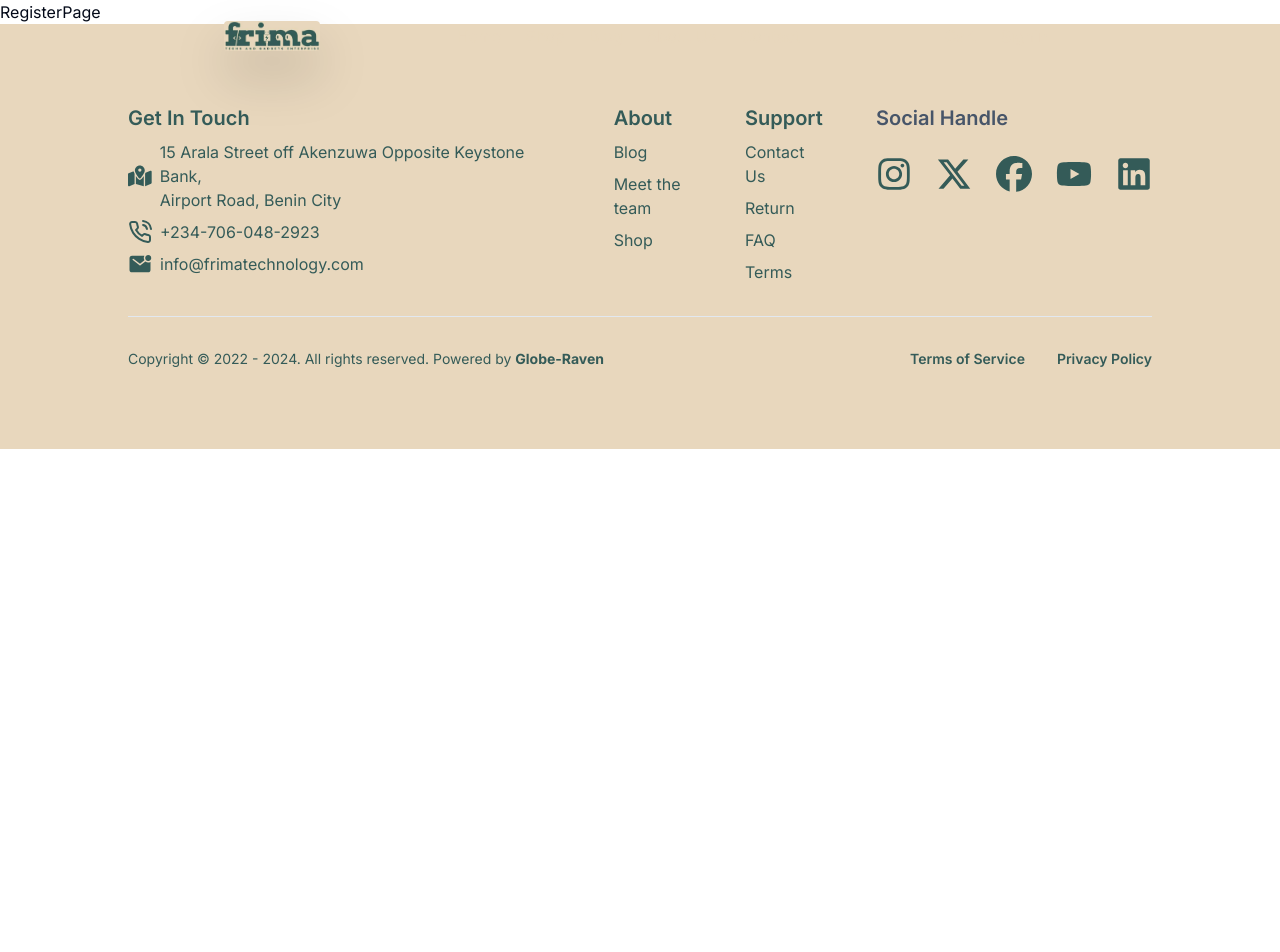
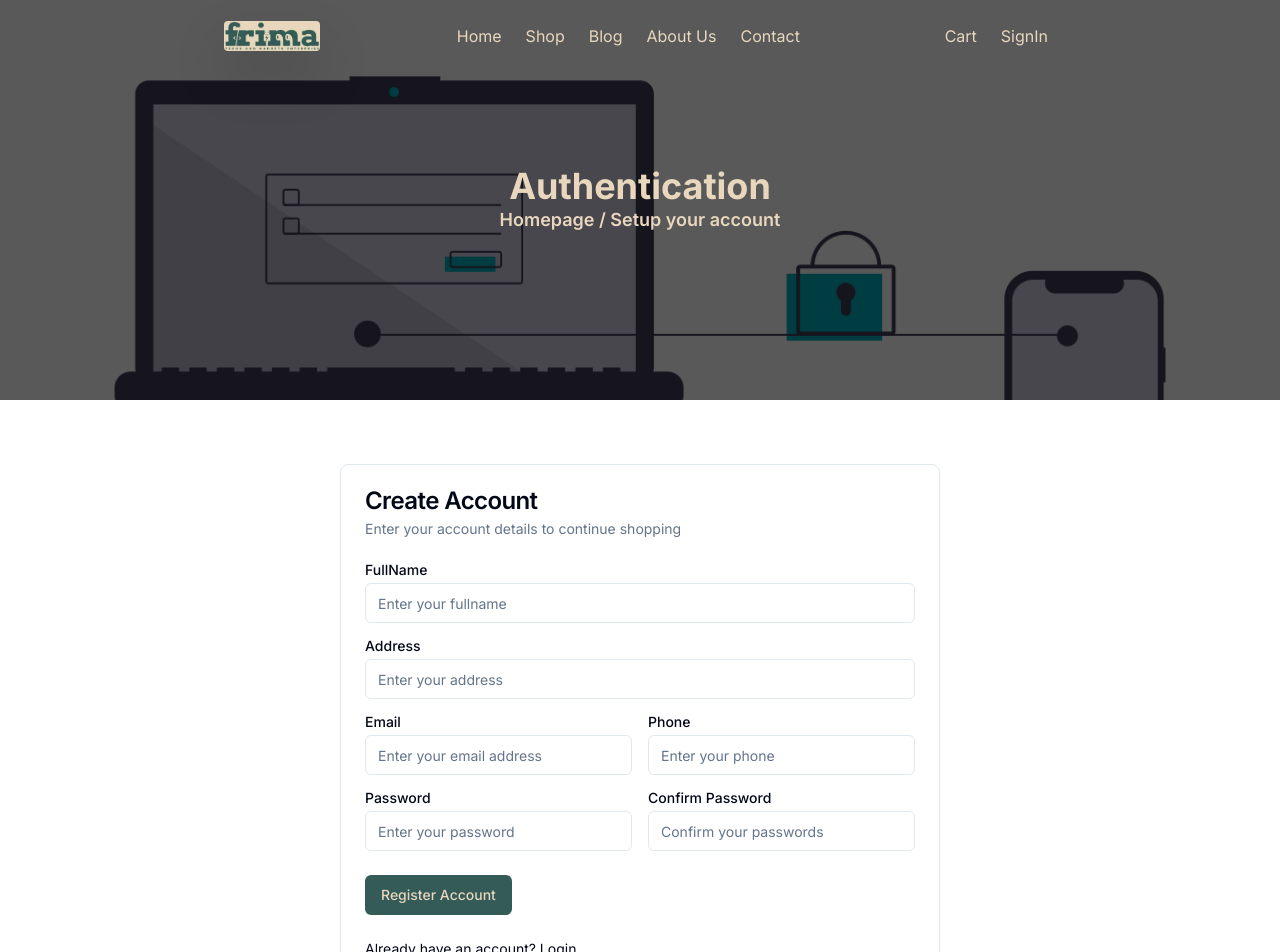
Before and after one commit to codeplan73/frimatech, a Next.js app: page /auth/register in a window 1280 px wide. Shown: the top 952 px of the page. Before the commit the page ends 800 px from the top, so only its background shows below. Built offline with nearby package versions, Linux system fonts and the light colour scheme.

Commit message:
completed auth pages design

```diff
--- a/app/auth/forgot/page.tsx
+++ b/app/auth/forgot/page.tsx
@@ -1,7 +1,58 @@
 import React from "react";
+import { Button } from "@/components/ui/button";
+import {
+  Card,
+  CardContent,
+  CardDescription,
+  CardFooter,
+  CardHeader,
+  CardTitle,
+} from "@/components/ui/card";
+import { Input } from "@/components/ui/input";
+import { Label } from "@/components/ui/label";
+import Banner from "@/components/page-banner";
 
 const ForgotPasswordPage = () => {
-  return <div>ForgotPasswordPage</div>;
+  return (
+    <div className="">
+      <Banner
+        currentPage=""
+        style={{ backgroundImage: "url('/img/auth.png')" }}
+        title="Forgot Password"
+        link="/"
+      />
+      <div className="flex items-center justify-center py-16 px-10">
+        <Card className="w-[420px]">
+          <CardHeader>
+            <CardTitle>Forgot Password</CardTitle>
+            <CardDescription>Enter your email address</CardDescription>
+          </CardHeader>
+          <form>
+            <CardContent>
+              <div className="grid w-full items-center gap-4">
+                <div className="flex flex-col space-y-1.5">
+                  <Label htmlFor="name">Email</Label>
+                  <Input
+                    id="name"
+                    type="email"
+                    placeholder="Enter your email address"
+                  />
+                </div>
+              </div>
+            </CardContent>
+            <CardFooter className="flex justify-between">
+              <Button
+                type="submit"
+                className="w-full bg-bgPrimary text-textPrimary hover:text-white"
+              >
+                Send Reset Link
+              </Button>
+            </CardFooter>
+          </form>
+        </Card>
+      </div>
+    </div>
+  );
 };
 
 export default ForgotPasswordPage;
--- a/app/auth/login/page.tsx
+++ b/app/auth/login/page.tsx
@@ -10,14 +10,6 @@ import {
 } from "@/components/ui/card";
 import { Input } from "@/components/ui/input";
 import { Label } from "@/components/ui/label";
-import {
-  Select,
-  SelectContent,
-  SelectItem,
-  SelectTrigger,
-  SelectValue,
-} from "@/components/ui/select";
-import { Switch } from "@/components/ui/switch";
 import Banner from "@/components/page-banner";
 import Link from "next/link";
 
@@ -60,7 +52,10 @@ const LoginPage = () => {
               </div>
             </CardContent>
             <CardFooter className="flex justify-between">
-              <Button variant="secondary" type="submit" className="w-full">
+              <Button
+                type="submit"
+                className="w-full bg-bgPrimary text-textPrimary hover:text-white"
+              >
                 SignIn
               </Button>
             </CardFooter>
--- a/app/auth/register/page.tsx
+++ b/app/auth/register/page.tsx
@@ -1,7 +1,113 @@
 import React from "react";
+import { Button } from "@/components/ui/button";
+import {
+  Card,
+  CardContent,
+  CardDescription,
+  CardFooter,
+  CardHeader,
+  CardTitle,
+} from "@/components/ui/card";
+import { Input } from "@/components/ui/input";
+import { Label } from "@/components/ui/label";
+import Banner from "@/components/page-banner";
+import Link from "next/link";
 
 const RegisterPage = () => {
-  return <div>RegisterPage</div>;
+  return (
+    <div className="">
+      <Banner
+        currentPage="Setup your account"
+        style={{ backgroundImage: "url('/img/auth.png')" }}
+        title="Authentication"
+        link="/"
+      />
+      <div className="flex items-center justify-center py-16 px-10">
+        <Card className="w-6/12">
+          <CardHeader>
+            <CardTitle>Create Account</CardTitle>
+            <CardDescription>
+              Enter your account details to continue shopping
+            </CardDescription>
+          </CardHeader>
+          <form>
+            <CardContent>
+              <div className="flex flex-col w-full items-center gap-4">
+                <div className="flex flex-col space-y-1.5 w-full">
+                  <Label htmlFor="name">FullName</Label>
+                  <Input
+                    id="name"
+                    type="text"
+                    placeholder="Enter your fullname"
+                  />
+                </div>
+                <div className="flex flex-col space-y-1.5 w-full">
+                  <Label htmlFor="name">Address</Label>
+                  <Input
+                    id="name"
+                    type="text"
+                    placeholder="Enter your address"
+                  />
+                </div>
+                <div className="flex flex-col md:flex-row w-full gap-4">
+                  <div className="flex flex-col space-y-1.5 flex-1">
+                    <Label htmlFor="name">Email</Label>
+                    <Input
+                      id="name"
+                      type="email"
+                      className="w-full"
+                      placeholder="Enter your email address"
+                    />
+                  </div>
+                  <div className="flex flex-col space-y-1.5 flex-1">
+                    <Label htmlFor="name">Phone</Label>
+                    <Input
+                      id="name"
+                      type="text"
+                      placeholder="Enter your phone"
+                    />
+                  </div>
+                </div>
+
+                <div className="flex flex-col md:flex-row w-full gap-4">
+                  <div className="flex flex-col space-y-1.5 flex-1">
+                    <Label htmlFor="name">Password</Label>
+                    <Input
+                      id="name"
+                      type="password"
+                      className="w-full"
+                      placeholder="Enter your password"
+                    />
+                  </div>
+                  <div className="flex flex-col space-y-1.5 flex-1">
+                    <Label htmlFor="name">Confirm Password</Label>
+                    <Input
+                      id="name"
+                      type="password"
+                      placeholder="Confirm your passwords"
+                    />
+                  </div>
+                </div>
+              </div>
+            </CardContent>
+            <CardFooter className="flex justify-between">
+              <Button
+                type="submit"
+                className="bg-bgPrimary text-textPrimary hover:text-white"
+              >
+                Register Account
+              </Button>
+            </CardFooter>
+            <CardFooter className="flex justify-between">
+              <Link className="underline text-sm" href="/auth/login">
+                Already have an account? Login
+              </Link>
+            </CardFooter>
+          </form>
+        </Card>
+      </div>
+    </div>
+  );
 };
 
 export default RegisterPage;
--- a/app/auth/reset/page.tsx
+++ b/app/auth/reset/page.tsx
@@ -1,7 +1,68 @@
 import React from "react";
+import { Button } from "@/components/ui/button";
+import {
+  Card,
+  CardContent,
+  CardDescription,
+  CardFooter,
+  CardHeader,
+  CardTitle,
+} from "@/components/ui/card";
+import { Input } from "@/components/ui/input";
+import { Label } from "@/components/ui/label";
+import Banner from "@/components/page-banner";
 
-const ResetPasswordPage = () => {
-  return <div>ResetPasswordPage</div>;
+const ResetPage = () => {
+  return (
+    <div className="">
+      <Banner
+        currentPage=""
+        style={{ backgroundImage: "url('/img/auth.png')" }}
+        title="Reset Password"
+        link="/"
+      />
+      <div className="flex items-center justify-center py-16 px-10">
+        <Card className="w-[420px]">
+          <CardHeader>
+            <CardTitle>Reset Password</CardTitle>
+            <CardDescription>
+              Enter your new password and comfirm password
+            </CardDescription>
+          </CardHeader>
+          <form>
+            <CardContent>
+              <div className="grid w-full items-center gap-4">
+                <div className="flex flex-col space-y-1.5">
+                  <Label htmlFor="name">New Password</Label>
+                  <Input
+                    id="name"
+                    type="password"
+                    placeholder="Enter new password"
+                  />
+                </div>
+                <div className="flex flex-col space-y-1.5">
+                  <Label htmlFor="name">Confirm New Password</Label>
+                  <Input
+                    id="name"
+                    type="password"
+                    placeholder="Confirm new password"
+                  />
+                </div>
+              </div>
+            </CardContent>
+            <CardFooter className="flex justify-between">
+              <Button
+                type="submit"
+                className="w-full bg-bgPrimary text-textPrimary hover:text-white"
+              >
+                Reset Password
+              </Button>
+            </CardFooter>
+          </form>
+        </Card>
+      </div>
+    </div>
+  );
 };
 
-export default ResetPasswordPage;
+export default ResetPage;
```
